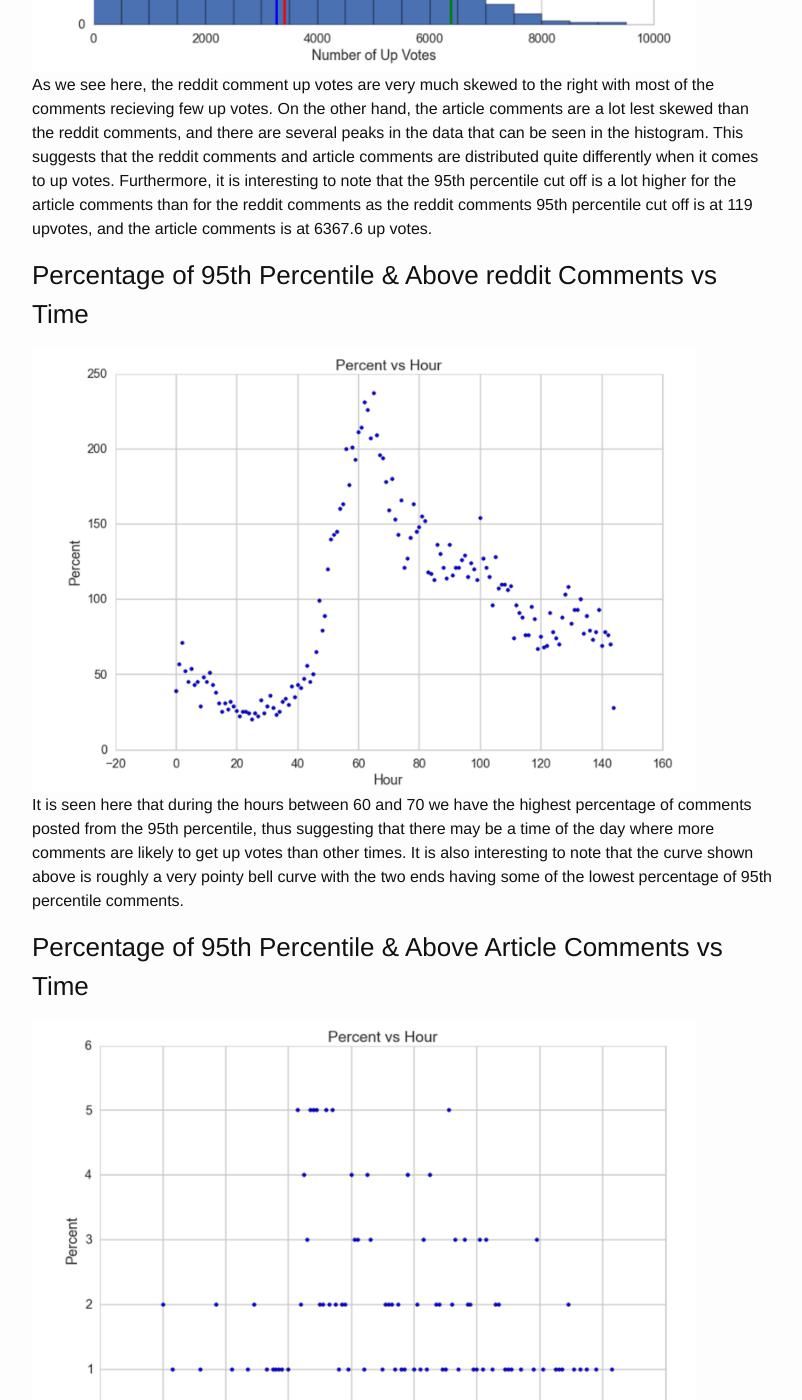
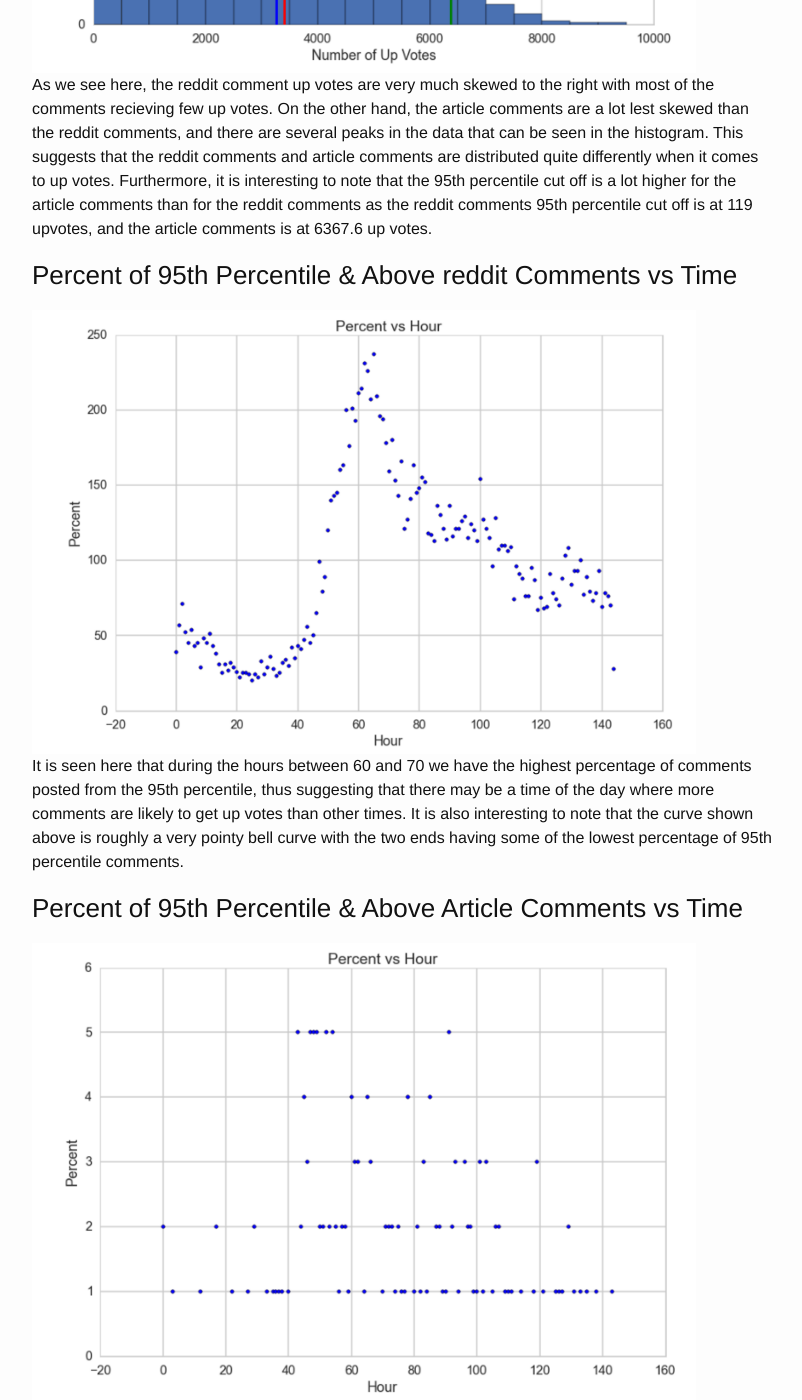
Before and after one commit to UKeeeM/CS109-Project-, a Jekyll site: the page built from visuals.md, in a window 1280 px wide and 1400 px high, scrolled down 1242 px. Shown: the whole window, without its empty margins (238-1040 px from the left). Built offline with Jekyll 4.4.1, drawn with Linux system fonts in a browser that asks for light colours.

Commit message:
Update visuals.md

```diff
--- a/visuals.md
+++ b/visuals.md
@@ -20,14 +20,14 @@ permalink: /visuals/
 As we see here, the reddit comment up votes are very much skewed to the right with most of the comments recieving few up votes. On the other hand, the article comments are a lot lest skewed than the reddit comments, and there are several peaks in the data that can be seen in the histogram. This suggests that the reddit comments and article comments are distributed quite differently when it comes to up votes. Furthermore, it is interesting to note that the 95th percentile cut off is a lot higher for the article comments than for the reddit comments as the reddit comments 95th percentile cut off is at 119 upvotes, and the article comments is at 6367.6 up votes.
 
 <div>
-  <h3>Percentage of 95th Percentile & Above reddit Comments vs Time</h3>
+  <h3>Percent of 95th Percentile & Above reddit Comments vs Time</h3>
   <img img width="664" alt="perhourreddit" src="../images/perhourreddit.png">
 </div>
 
 It is seen here that during the hours between 60 and 70 we have the highest percentage of comments posted from the 95th percentile, thus suggesting that there may be a time of the day where more comments are likely to get up votes than other times. It is also interesting to note that the curve shown above is roughly a very pointy bell curve with the two ends having some of the lowest percentage of 95th percentile comments.
 
 <div>
-  <h3>Percentage of 95th Percentile & Above Article Comments vs Time</h3>
+  <h3>Percent of 95th Percentile & Above Article Comments vs Time</h3>
   <img img width="664" alt="perhourarticle" src="../images/perhourarticle.png">
 </div>
 
```
